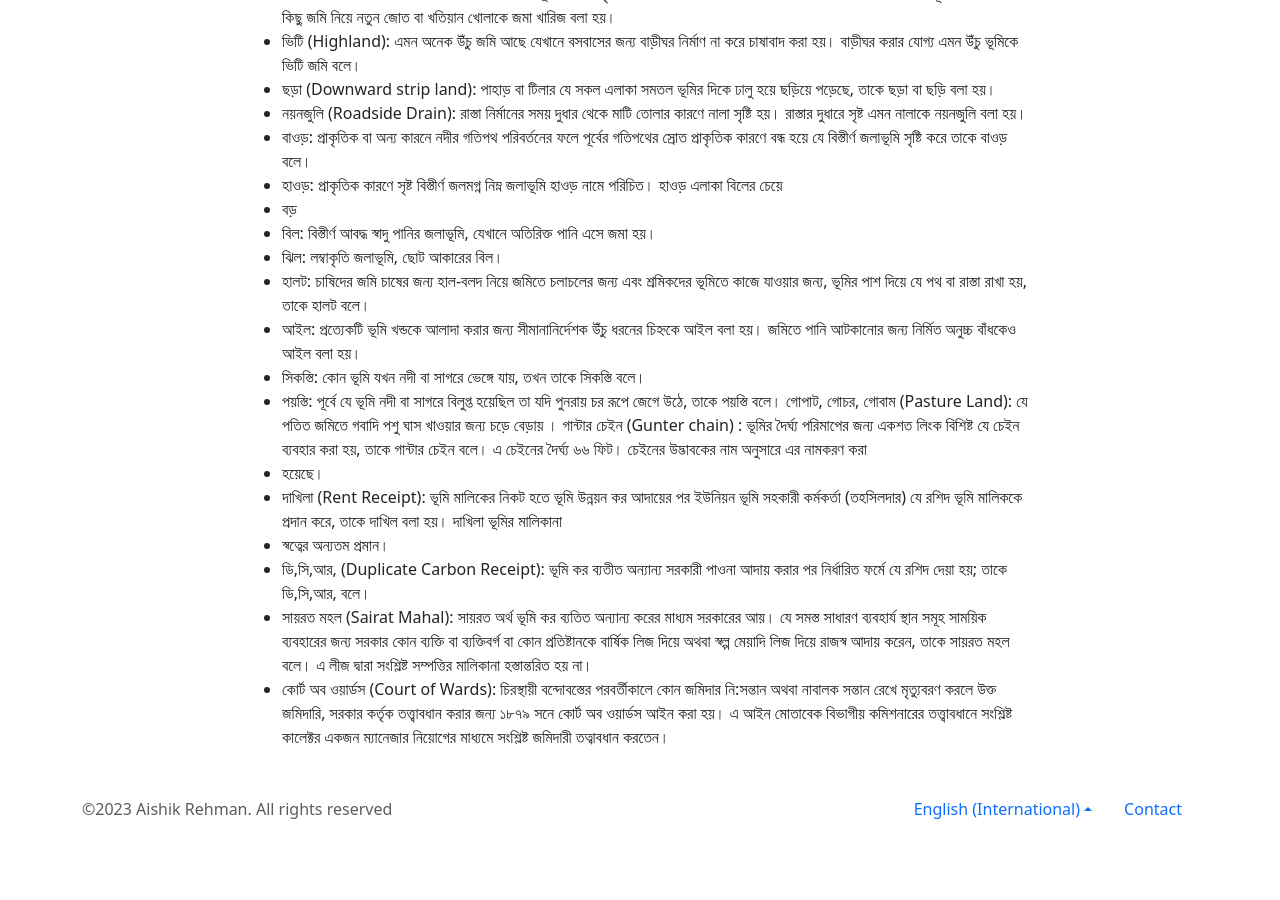
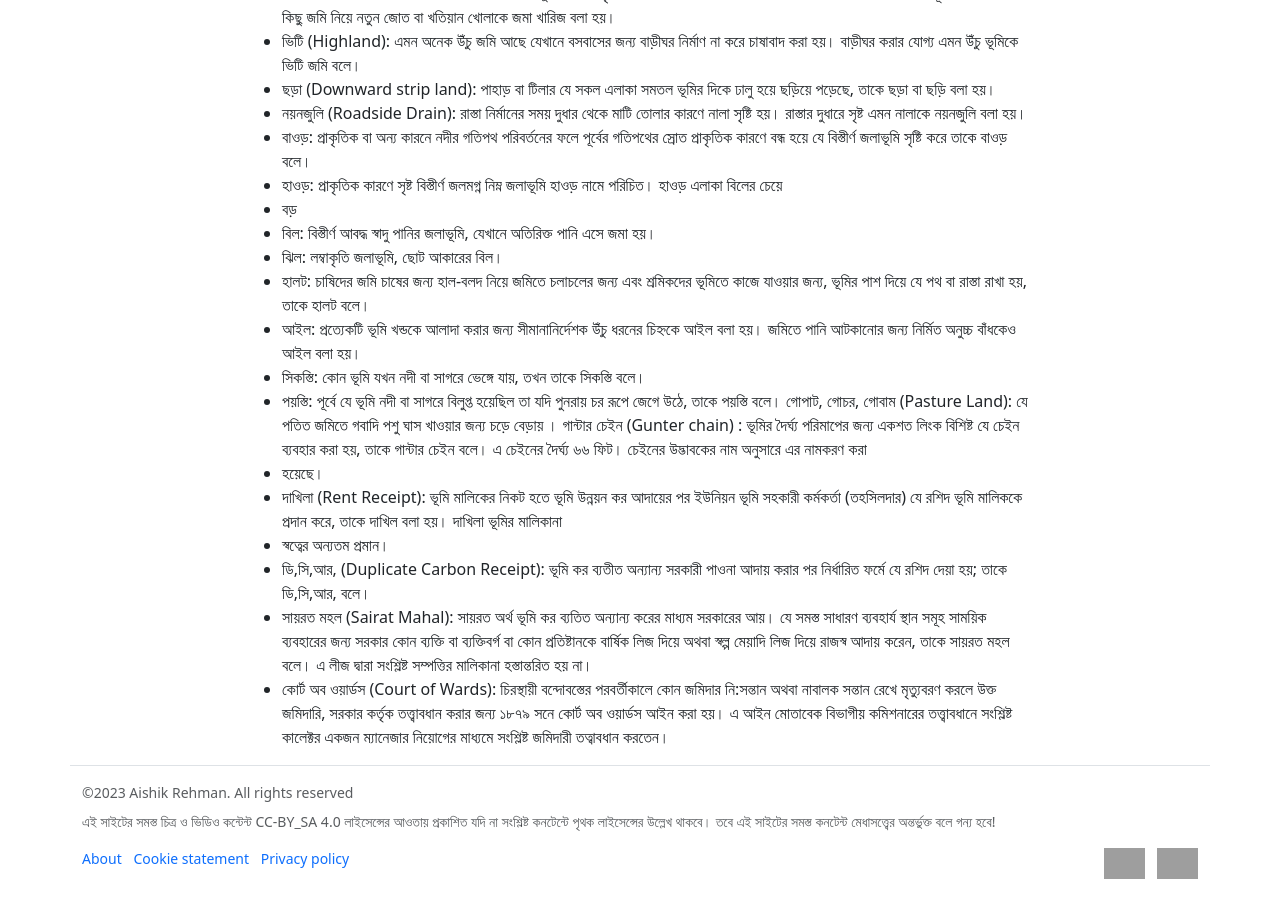
Before and after one commit to aishikrehman/aishikrehman.github.io, a Jekyll site: the page built from _posts/docs/2021-09-25-dolil_path.md, in a window 1280 px wide and 900 px high, scrolled down 3147 px. Built offline with Jekyll 4.4.1, drawn with Linux system fonts in a browser that asks for light colours; before the commit the page ends 4000 px from its top, so only the background shows below that; grey boxes are pictures that could not be loaded.

Commit message:
Update footer.html

```diff
--- a/_includes/footer.html
+++ b/_includes/footer.html
@@ -1,24 +1,30 @@
-<footer class="section-sm">
-  <div class="bg-dark-overlay-3 mt-5">
-    <div class="container">
-      <div class="row align-items-center justify-content-md-between py-4">
-        <div class="col-md-6">
-          <div class="text-center text-md-start text-primary-hover text-muted">©2023 Aishik Rehman. All rights reserved
+<footer id="footer">
+	<div class="container mb-5  border-top">
+		<div class="row small">
+			<div id="footer-info" class="col-12 text-muted my-3">
+				<div class="pb-2">©2023 Aishik Rehman. All rights reserved</div>
+				<div id="footer-info-copyright">
+					এই সাইটের সমস্ত চিত্র ও ভিডিও কন্টেন্ট CC-BY_SA 4.0 লাইসেন্সের আওতায়
+					প্রকাশিত যদি না সংশ্লিষ্ট কনটেন্টে পৃথক লাইসেন্সের উল্লেখ থাকবে। তবে এই সাইটের সমস্ত কনটেন্ট
+					মেধাসত্ত্বের অন্তর্ভুক্ত বলে গন্য হবে!
 				</div>
 			</div>
-        <div class="col-md-6 d-sm-flex align-items-center justify-content-center justify-content-md-end">
-          <div class="dropup me-0 me-sm-3 mt-3 mt-md-0 text-center text-sm-end">
-            <a aria-expanded="false" class="dropdown-toggle text-primary-hover" data-bs-toggle="dropdown" href="#" id="languageSwitcher" role="button">English (International)</a>
-            <ul aria-labelledby="languageSwitcher" class="dropdown-menu min-w-auto">
-              <li><a class="dropdown-item" href="#">বাংলা (বাংলাদেশ)</a></li>
-              <li><a class="dropdown-item" href="https://en.aishikrehman.com"English></a></li>
+			<div id="footer-places" class="col-md-9">
+				<ul class="list-unstyled list-inline">
+					<li class="list-inline-item"><a href="#">About</a></li>
+					<li class="list-inline-item"><a href="#">Cookie statement</a></li>
+					<li class="list-inline-item"><a href="#">Privacy policy</a></li>
 				</ul>
 			</div>
+			<div id="footer-icons" class="col-md-3 text-end">
+				<ul class="list-unstyled list-inline">
+					<li class="list-inline-item">
+						<img src="https://cdn.iconscout.com/icon/free/png-256/free-jekyll-283293.png" height="31"></li>
+					<li class="list-inline-item">
+						<img src="https://github.githubassets.com/images/modules/logos_page/GitHub-Mark.png" height="31">
+					</li>
+				</ul>
 
-          <ul class="nav text-primary-hover text-center text-sm-end justify-content-center justify-content-center mt-3 mt-md-0">
-            <li class="nav-item"><a class="nav-link" data-bs-target="#ContactMe" data-bs-toggle="modal">Contact</a></li>
-          </ul>
-        </div>
 			</div>
 		</div>
 	</div>
```
Lines whose indentation alone changed are shown as unchanged.
